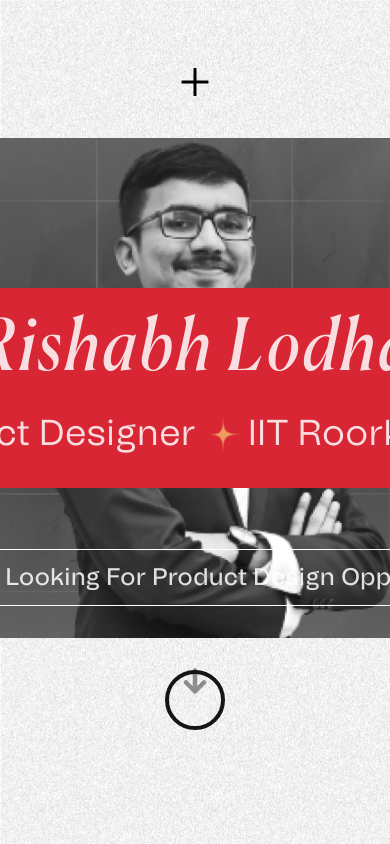
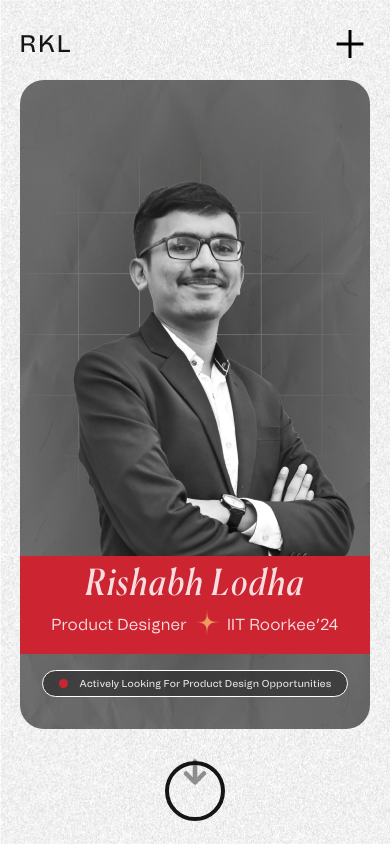
Before and after one commit to LifeAyush/design-portfolio, a React (Create React App) app: page / in a window 390 px wide. Built offline with nearby package versions, Linux system fonts and the light colour scheme.

Commit message:
hero responsive

```diff
--- a/src/Components/Hero/Hero.js
+++ b/src/Components/Hero/Hero.js
@@ -10,6 +10,7 @@
       <Nav />
       <div className="hero-con">
         <div className="hero-banner">
+          <div className="hero-banner-slider" />
           <div className="hero-banner-text-main">Rishabh Lodha</div>
           <div className="hero-banner-text-flex">
             <span>Product Designer</span>
--- a/src/Components/Hero/hero.css
+++ b/src/Components/Hero/hero.css
@@ -8,12 +8,12 @@
   background-color: #ffffff;
   background-image: url(../../Assets/Images/noise.png);
   background-size: cover;
-  padding: 138px 0px 0px;
+  padding: 100px 0px 0px;
   position: relative;
 }
 .hero-con {
   width: 1200px;
-  height: 500px;
+  height: 560px;
   background-image: url(../../Assets/Images/heroBg.png);
   background-position: center;
   background-size: cover;
@@ -26,17 +26,32 @@
   padding: 14vh 0px;
 }
 .hero-banner {
-  /* background-image: url(../../Assets/Images/heroTexture.png);
-  background-position: center center; */
-  /* background-color: #151515; */
-  background: #d82635;
+  background: transparent;
   display: flex;
   flex-direction: column;
-  gap: 24px;
+  gap: 16px;
   align-items: center;
   justify-content: center;
   width: 100%;
-  padding: 28px 0px;
+  padding: 12px 0px;
+  margin-top: 140px;
+  position: relative;
+}
+.hero-banner-slider {
+  position: absolute;
+  width: 100%;
+  height: 100%;
+  left: 0;
+  background-color: #cd2432;
+  animation: slide 2s 1 forwards ease;
+}
+@keyframes slide {
+  0% {
+    width: 0%;
+  }
+  100% {
+    width: 100%;
+  }
 }
 .hero-banner-text-1 {
   font-family: "Tomato Grotesk Regular";
@@ -141,3 +156,99 @@
     transform: translateY(0px);
   }
 }
+@media screen and (max-width: 1300px) {
+  .hero-con {
+    width: 1000px;
+  }
+}
+@media screen and (max-width: 1080px) {
+  .hero-con {
+    width: calc(100vw - 120px);
+    height: 650px;
+  }
+}
+@media screen and (max-width: 850px) {
+  .hero-con {
+    width: calc(100vw - 60px);
+    height: 85%;
+  }
+  .hero-tag {
+    padding: 12px 24px;
+    background: rgba(43, 42, 42, 0.65);
+  }
+  .hero-tag-circle {
+    height: 9px;
+    width: 9px;
+  }
+  .hero-tag-text {
+    font-size: 18px;
+  }
+  .hero-banner-text-main {
+    font-size: 54px;
+  }
+  .hero-banner-text-flex {
+    font-size: 28px;
+  }
+}
+@media screen and (max-width: 600px) {
+  .hero {
+    padding: 80px 0px 0px;
+  }
+  .hero-con {
+    width: calc(100vw - 40px);
+    height: 85%;
+  }
+  .hero-con {
+    background-image: url(../../Assets/Images/heroBgMob.png);
+  }
+  .hero-tag-text {
+    font-size: 16px;
+  }
+  .hero-banner-text-main {
+    font-size: 48px;
+  }
+  .hero-banner-text-flex {
+    font-size: 24px;
+  }
+  .hero-banner {
+    gap: 8px;
+  }
+}
+@media screen and (max-width: 560px) {
+  .hero-tag-text {
+    font-size: 12px;
+  }
+}
+@media screen and (max-width: 500px) {
+  .hero-banner {
+    margin-top: 400px;
+  }
+  .hero-banner-text-main {
+    font-size: 40px;
+  }
+  .hero-banner-text-flex {
+    font-size: 18px;
+  }
+  .hero-banner-img {
+    width: 40px;
+  }
+}
+@media screen and (max-width: 450px) {
+  .hero-tag-text {
+    font-size: 10px;
+  }
+  .hero-banner {
+    gap: 0px;
+  }
+}
+@media screen and (max-width: 400px) {
+  .hero-tag {
+    padding: 8px 16px;
+  }
+  .hero-banner-text-main {
+    font-size: 36px;
+  }
+  .hero-banner-text-flex {
+    font-size: 16px;
+  }
+}
--- a/src/Components/Navbar/Nav.js
+++ b/src/Components/Navbar/Nav.js
@@ -9,18 +9,24 @@
   const [nav, setNav] = useState(false);
   return (
     <div className={nav ? "nav nav-fixed" : "nav"}>
-      <span className={nav ? "nav-text-active nav-text" : "nav-text"}>RKL</span>
+      <span className={nav ? "nav-text-active nav-text-1" : "nav-text-1"}>
+        RKL
+      </span>
       <AiOutlinePlus
         className={nav ? "nav-img-active nav-img" : "nav-img"}
         onClick={() => setNav(!nav)}
       />
-      <span className={nav ? "nav-text-active nav-text" : "nav-text"}>
+      <span className={nav ? "nav-text-active nav-text-2" : "nav-text-2"}>
         MUMBAI,INDIA
       </span>
       {nav ? (
         <div className="nav-dropdown">
           <div className="nav-dropdown-item">
-            <img src={nav1} alt="Design" className="nav-dropdown-img non-draggable" />
+            <img
+              src={nav1}
+              alt="Design"
+              className="nav-dropdown-img non-draggable"
+            />
             <a
               href="#projects"
               className="nav-dropdown-text"
@@ -30,7 +36,11 @@
             </a>
           </div>
           <div className="nav-dropdown-item">
-            <img src={nav2} alt="Design" className="nav-dropdown-img non-draggable" />
+            <img
+              src={nav2}
+              alt="Design"
+              className="nav-dropdown-img non-draggable"
+            />
             <a
               href="#contact"
               className="nav-dropdown-text"
@@ -40,7 +50,11 @@
             </a>
           </div>
           <div className="nav-dropdown-item" style={{ borderBottom: "none" }}>
-            <img src={nav3} alt="Design" className="nav-dropdown-img non-draggable" />
+            <img
+              src={nav3}
+              alt="Design"
+              className="nav-dropdown-img non-draggable"
+            />
             <a
               href="#about"
               className="nav-dropdown-text"
--- a/src/Components/Navbar/nav.css
+++ b/src/Components/Navbar/nav.css
@@ -4,13 +4,27 @@
   justify-content: space-between;
   align-items: center;
   position: absolute;
-  top: 62px;
+  top: 36px;
   z-index: 3;
 }
 .nav-fixed {
   position: fixed;
 }
-.nav-text {
+.nav-text-1 {
+  font-family: "Tomato Grotesk Medium";
+  font-style: normal;
+  font-size: 24px;
+  line-height: 100%;
+  letter-spacing: 0.12em;
+  text-transform: uppercase;
+  color: #151515;
+  width: 200px;
+  position: relative;
+  z-index: 3;
+  transition: all 0.3s ease-in-out;
+}
+.nav-text-2 {
+  display: flex;
   font-family: "Tomato Grotesk Medium";
   font-style: normal;
   font-size: 24px;
@@ -102,3 +116,41 @@
   bottom: -28px;
   right: 10px;
 }
+@media screen and (max-width: 1300px) {
+  .nav {
+    width: calc(100vw - 120px);
+  }
+  .nav-text-2 {
+    display: none;
+  }
+}
+@media screen and (max-width: 1000px) {
+  .nav-dropdown-item {
+    width: 90vw;
+  }
+}
+@media screen and (max-width: 820px) {
+  .nav-dropdown-img {
+    width: 173px;
+    height: 100px;
+  }
+  .nav-dropdown-text {
+    font-size: 64px;
+  }
+  .nav-dropdown-item {
+    padding: 44px 0px;
+  }
+}
+@media screen and (max-width: 600px) {
+  .nav {
+    top: 24px;
+    width: calc(100vw - 40px);
+  }
+  .nav-dropdown-img {
+    width: 120px;
+    height: 80px;
+  }
+  .nav-dropdown-text {
+    font-size: 40px;
+  }
+}
```
Also changed, not shown: src/Assets/Images/heroBg.png, src/Assets/Images/heroBgMob.png (added).
